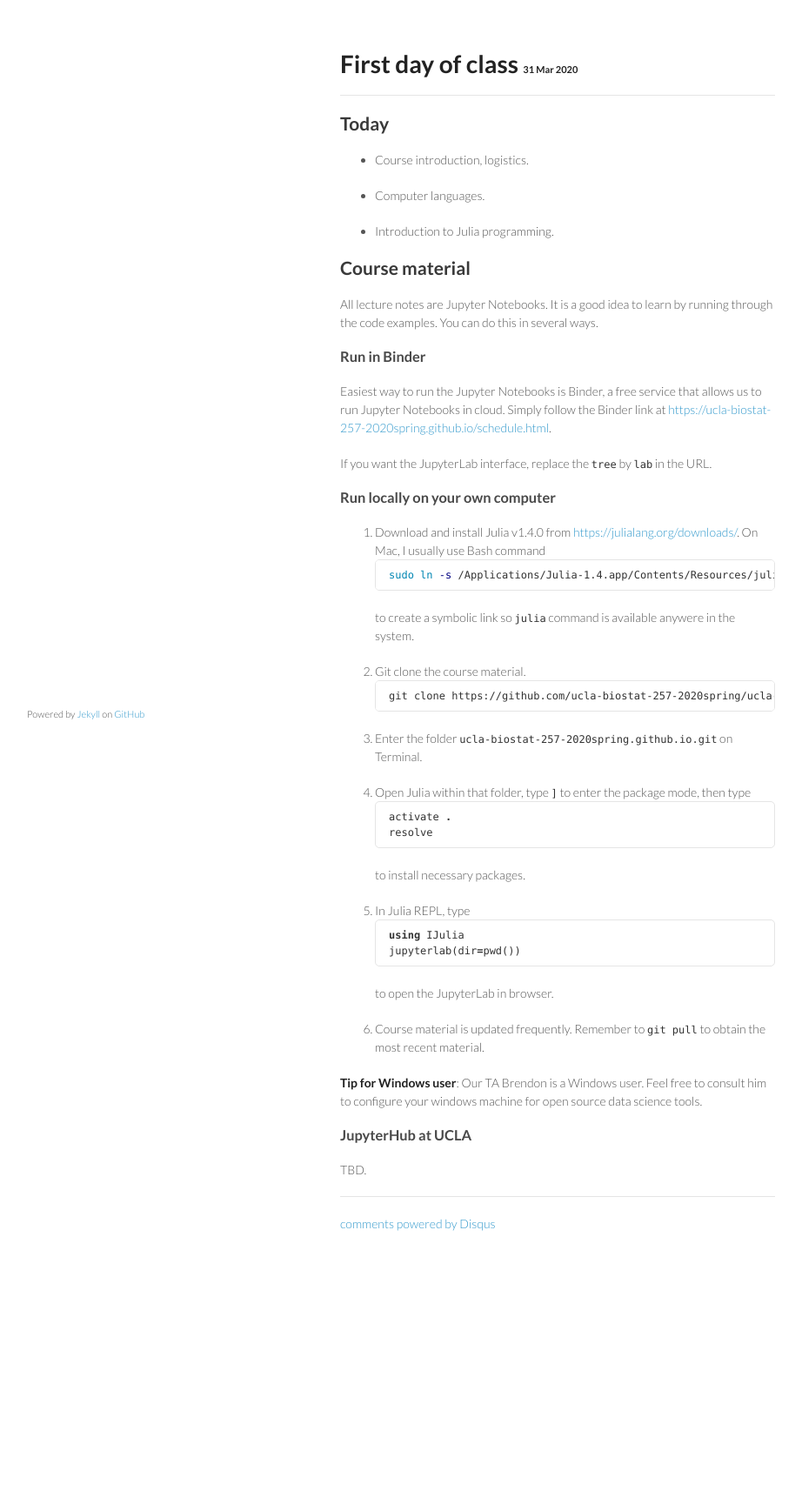
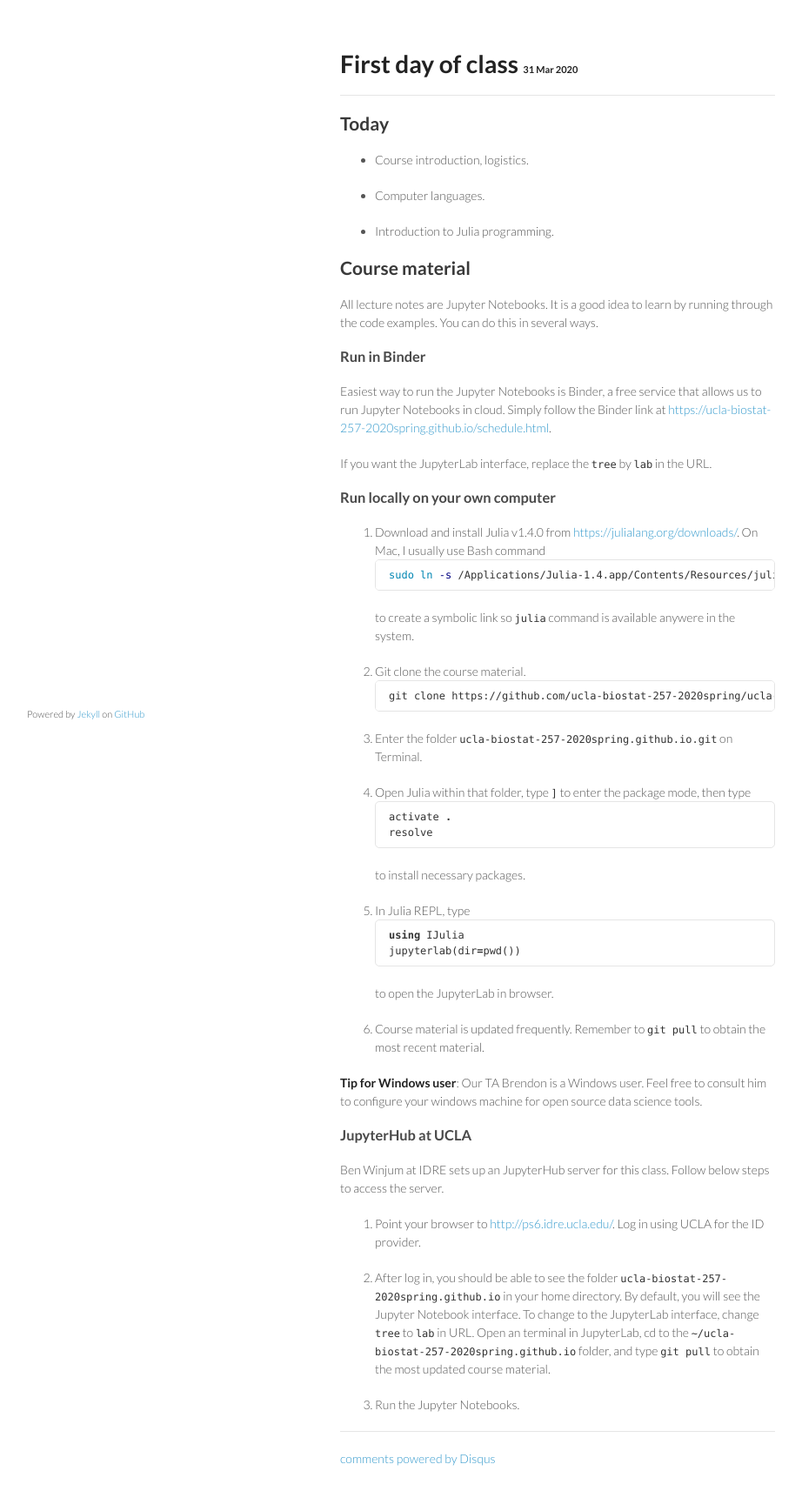
Before and after one commit to ucla-biostat-257-2020spring/ucla-biostat-257-2020spring.github.io, a Jekyll site: the page built from _posts/2020-03-31-week1-day1.md, in a window 1280 px wide. Shown: the whole page at 87% size, without its empty margins (179-1101 px from the left). Built offline with Jekyll 4.4.1, drawn with Linux system fonts in a browser that asks for light colours; comment, search, counter and statistics services are not loaded; before the commit the page ends 1467 px from its top, so only the background shows below that.

Commit message:
instructions for using JupyterHub set up by Ben Winjum at IDRE

```diff
--- a/_posts/2020-03-31-week1-day1.md
+++ b/_posts/2020-03-31-week1-day1.md
@@ -57,4 +57,10 @@ to open the JupyterLab in browser.
 
 ### JupyterHub at UCLA
 
-TBD.
+Ben Winjum at IDRE sets up an JupyterHub server for this class. Follow below steps to access the server.
+
+1. Point your browser to <http://ps6.idre.ucla.edu/>. Log in using UCLA for the ID provider.
+
+2. After log in, you should be able to see the folder `ucla-biostat-257-2020spring.github.io` in your home directory. By default, you will see the Jupyter Notebook interface. To change to the JupyterLab interface, change `tree` to `lab` in URL.  Open an terminal in JupyterLab, cd to the `~/ucla-biostat-257-2020spring.github.io` folder, and type `git pull` to obtain the most updated course material.
+
+3. Run the Jupyter Notebooks.
```
